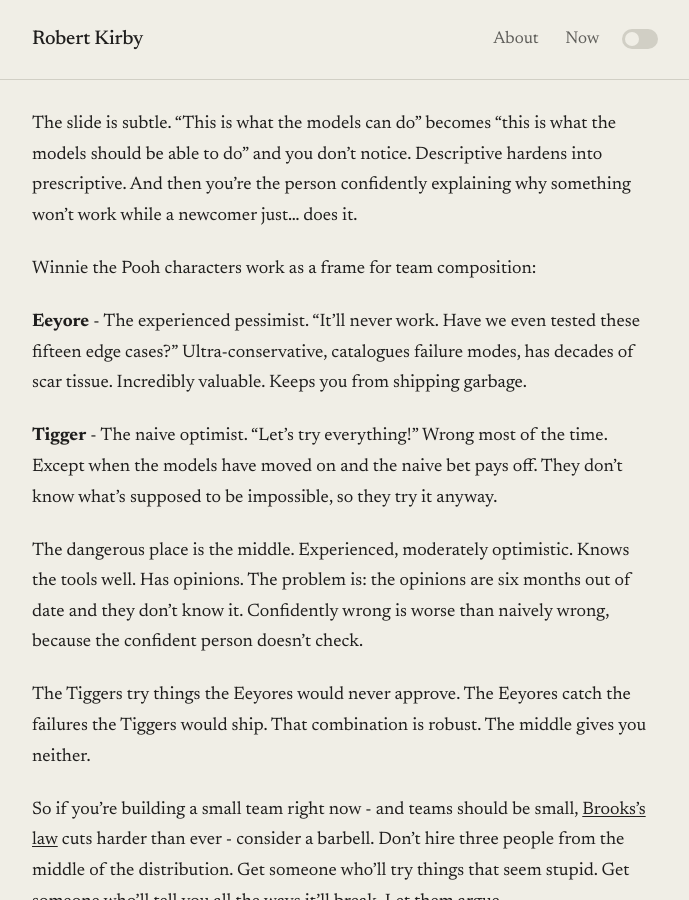
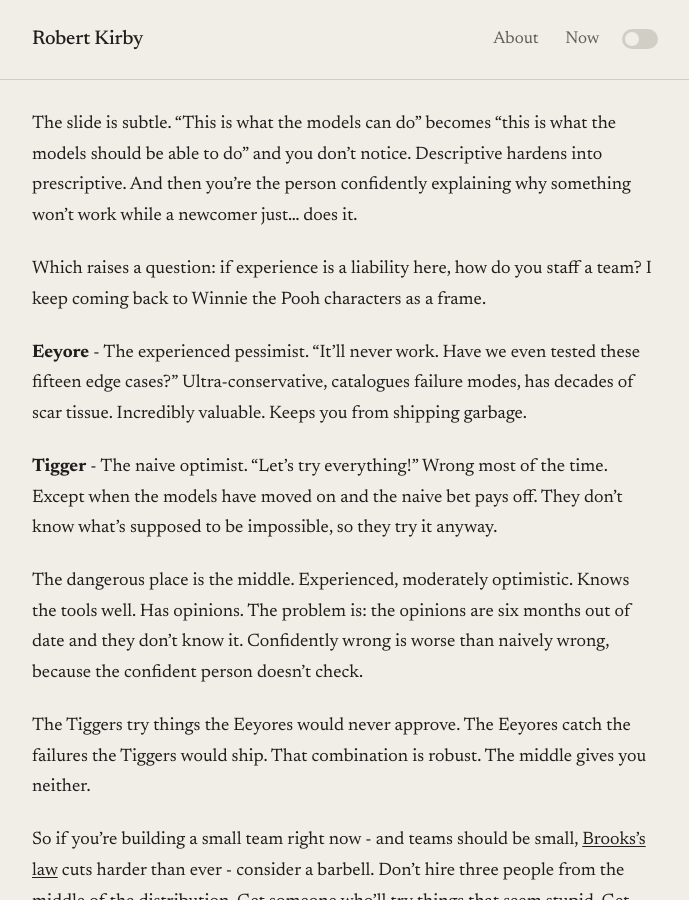
Before and after one commit to rob137/rob137.github.io, a Jekyll site: the page built from _posts/2026-02-18-is-ought.md, in a window 1280 px wide and 900 px high, scrolled down 619 px. Shown: the whole window, without its empty margins (295-984 px from the left). Built offline with Jekyll 4.4.1, drawn with Linux system fonts in a browser that asks for light colours.

Commit message:
Bridge is/ought problem to team composition frame
Co-Authored-By: Claude Opus 4.5 <noreply@anthropic.com>

```diff
--- a/_posts/2026-02-18-is-ought.md
+++ b/_posts/2026-02-18-is-ought.md
@@ -14,7 +14,7 @@ Your beliefs about what the models can and can't do are going stale faster than
 
 The slide is subtle. "This is what the models can do" becomes "this is what the models should be able to do" and you don't notice. Descriptive hardens into prescriptive. And then you're the person confidently explaining why something won't work while a newcomer just... does it.
 
-Winnie the Pooh characters work as a frame for team composition:
+Which raises a question: if experience is a liability here, how do you staff a team? I keep coming back to Winnie the Pooh characters as a frame.
 
 **Eeyore** - The experienced pessimist. "It'll never work. Have we even tested these fifteen edge cases?" Ultra-conservative, catalogues failure modes, has decades of scar tissue. Incredibly valuable. Keeps you from shipping garbage.
 
```
